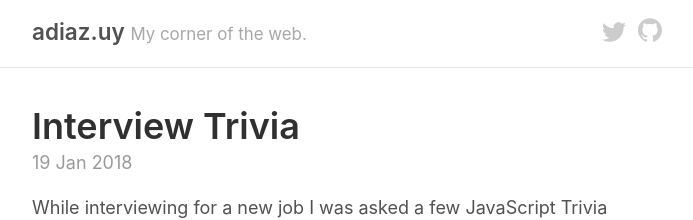
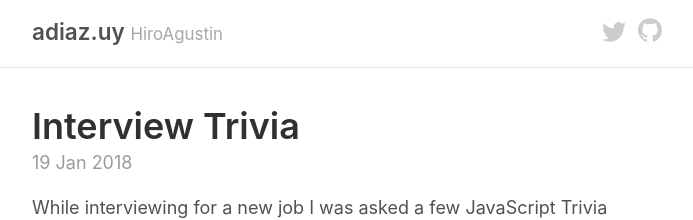
Before and after one commit to HiroAgustin/adiaz.uy-legacy, a Jekyll site: the page built from index.html, in a window 1280 px wide. Shown: the top 220 px of the page, without its empty margins (293-986 px from the left). Built offline with Jekyll 4.4.1, drawn with Linux system fonts in a browser that asks for light colours; the list of posts is cut into pages by our own code.

Commit message:
Update description and tagline

```diff
--- a/_config.yml
+++ b/_config.yml
@@ -3,8 +3,8 @@ permalink:           /:title/
 
 # Setup
 title:               adiaz.uy
-description:         Another web development blog.
-tagline:             My corner of the web.
+description:         Personal site and web development blog of @HiroAgustin.
+tagline:             HiroAgustin
 url:                 https://adiaz.uy/
 paginate:            1
 baseurl:             ''
```
